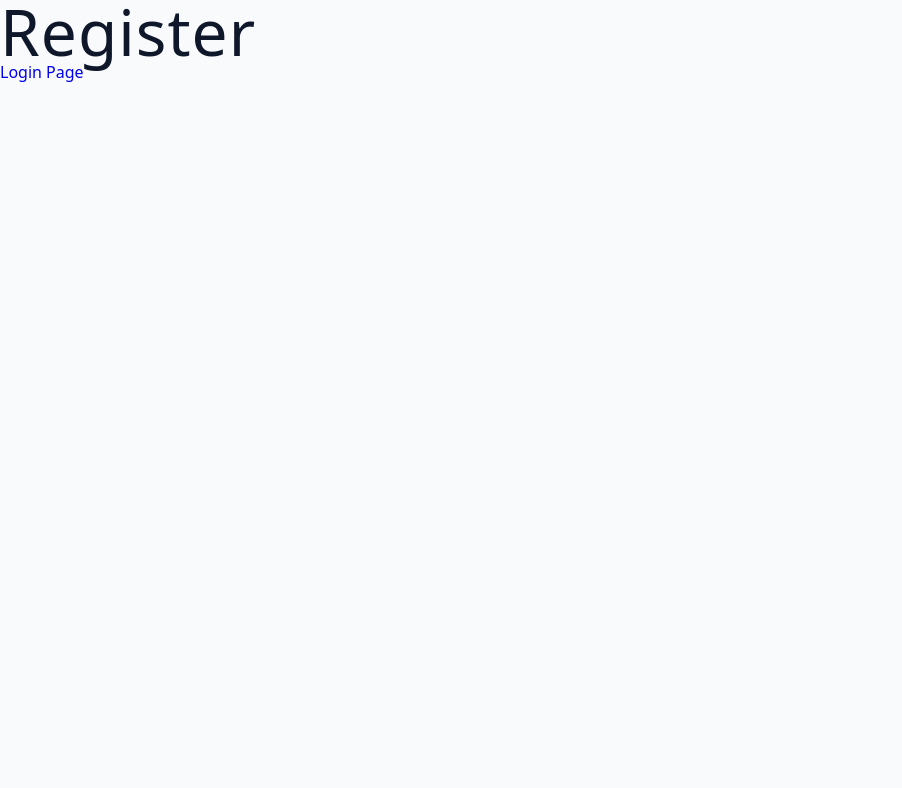
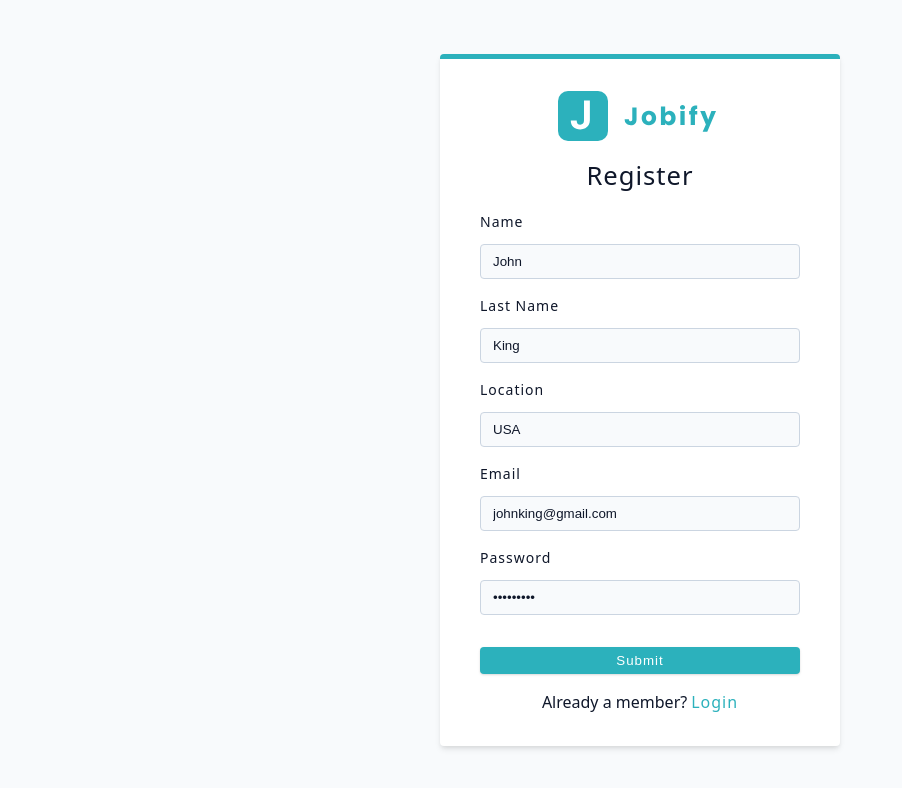
Before and after one commit to unorjikingsley/Jobbs_App, a React (Vite) app: page /register in a window 1280 px wide. Shown: the top 788 px of the page, without its empty margins (0-902 px from the left). Built offline with nearby package versions, Linux system fonts and the light colour scheme.

Commit message:
Setup register page

```diff
--- /dev/null
+++ b/src/components/FormRow.jsx
@@ -0,0 +1,28 @@
+import PropTypes from 'prop-types';
+
+const FormRow = ({type, name, labelText, defaultValue}) => {
+  return (
+    <div className="form-row">
+      <label htmlFor={name} className="form-label">
+        {labelText || name}
+      </label>
+      <input
+        type={type}
+        id={name}
+        name={name}
+        className="form-input"
+        defaultValue={defaultValue || ''}
+        required
+      />
+    </div>
+  );
+}
+
+FormRow.propTypes = {
+  type: PropTypes.string.isRequired,
+  name: PropTypes.string.isRequired,
+  labelText: PropTypes.string.isRequired,
+  defaultValue: PropTypes.string,
+}
+
+export default FormRow;
--- a/src/components/index.js
+++ b/src/components/index.js
@@ -1 +1,2 @@
 export { default as Logo } from './Logo';
+export { default as FormRow } from './FormRow';
--- a/src/pages/Register.jsx
+++ b/src/pages/Register.jsx
@@ -1,11 +1,29 @@
 import { Link } from 'react-router-dom';
+import Wrapper from '../assets/wrappers/RegisterAndLoginPage';
+import { FormRow, Logo } from '../components';
 
 const Register = () => {
   return (
-    <div>
-      <h1>Register</h1>
-      <Link to='/login'>Login Page</Link>
-    </div>
+    <Wrapper>
+      <form className="form">
+        <Logo />
+        <h4>Register</h4>
+        <FormRow type='text' name='name' defaultValue='John' />
+        <FormRow type='text' name='last name' labelText='last name' defaultValue='King' />
+        <FormRow type='text' name='location' defaultValue='USA' />
+        <FormRow type='email' name='email' defaultValue='johnking@gmail.com' />
+        <FormRow type='password' name='password' defaultValue='secret123' />
+        <button type='submit' className="btn btn-block">
+          submit
+        </button>
+        <p>
+          Already a member?
+          <Link to='/login' className='member-btn'>
+            Login
+          </Link>
+        </p>
+      </form>
+    </Wrapper>
   )
 }
 export default Register
```
